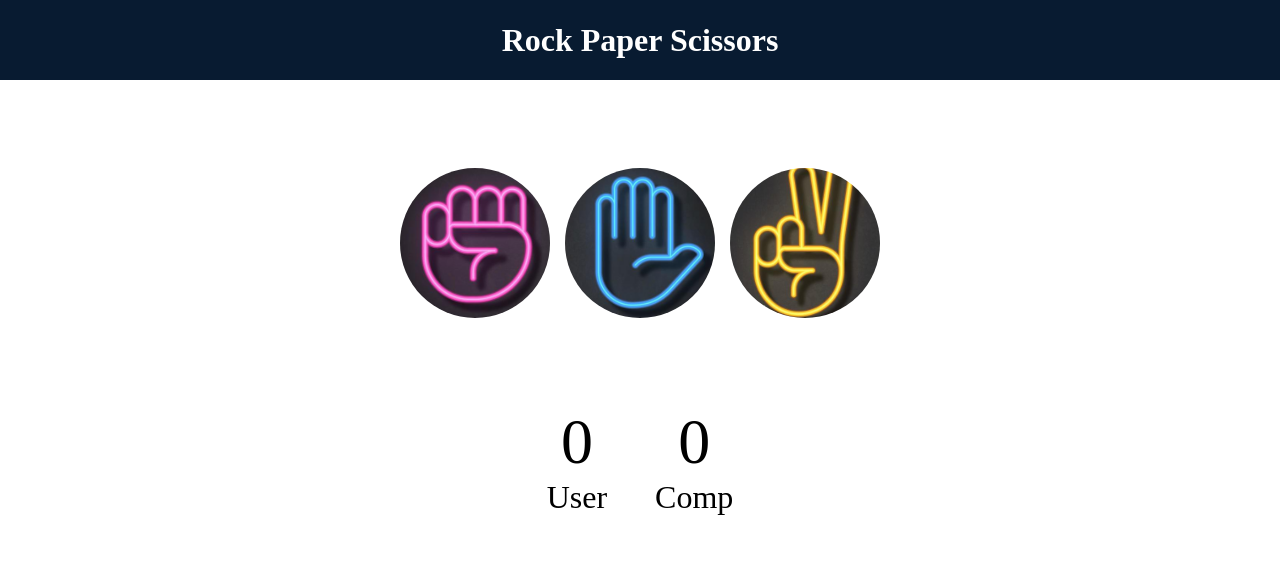
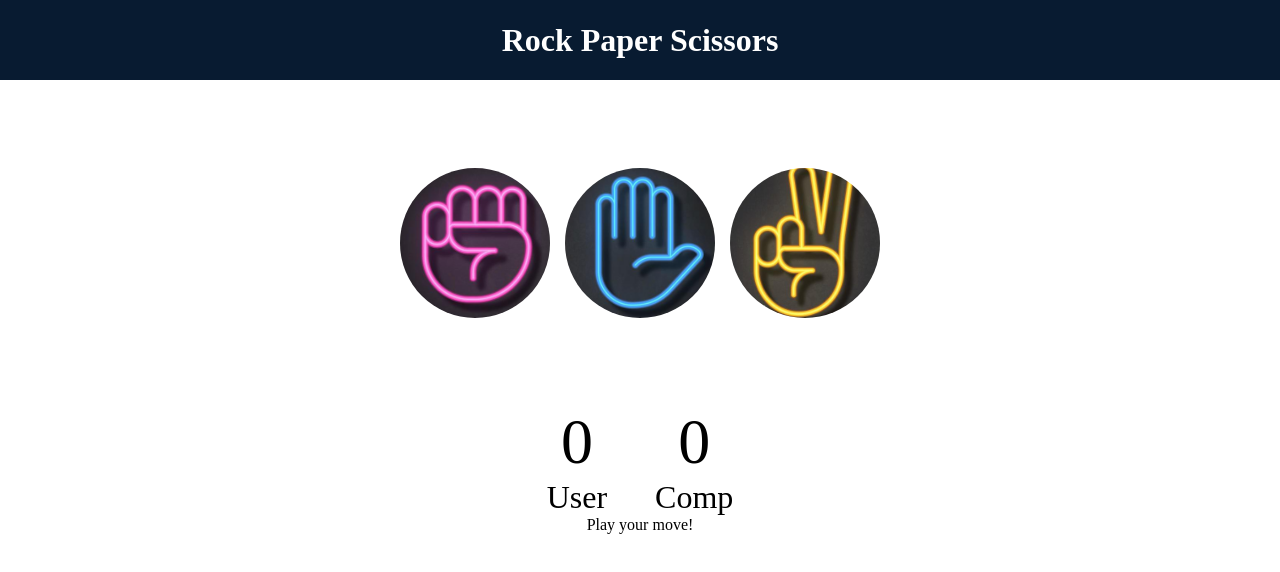
Before and after one commit to Shubhamcrownstack19/Game-Project, a plain HTML site: page index.html in a window 1280 px wide. Drawn offline with Linux system fonts and the light colour scheme.

Commit message:
Add message container for Play your move!

```diff
--- a/index.html
+++ b/index.html
@@ -33,6 +33,9 @@
             </div>
         </div>
 
+        <div class="msg-container">
+            <p id="msg">Play your move!</p>
+        </div>
 
 </body>
 </html>
```
